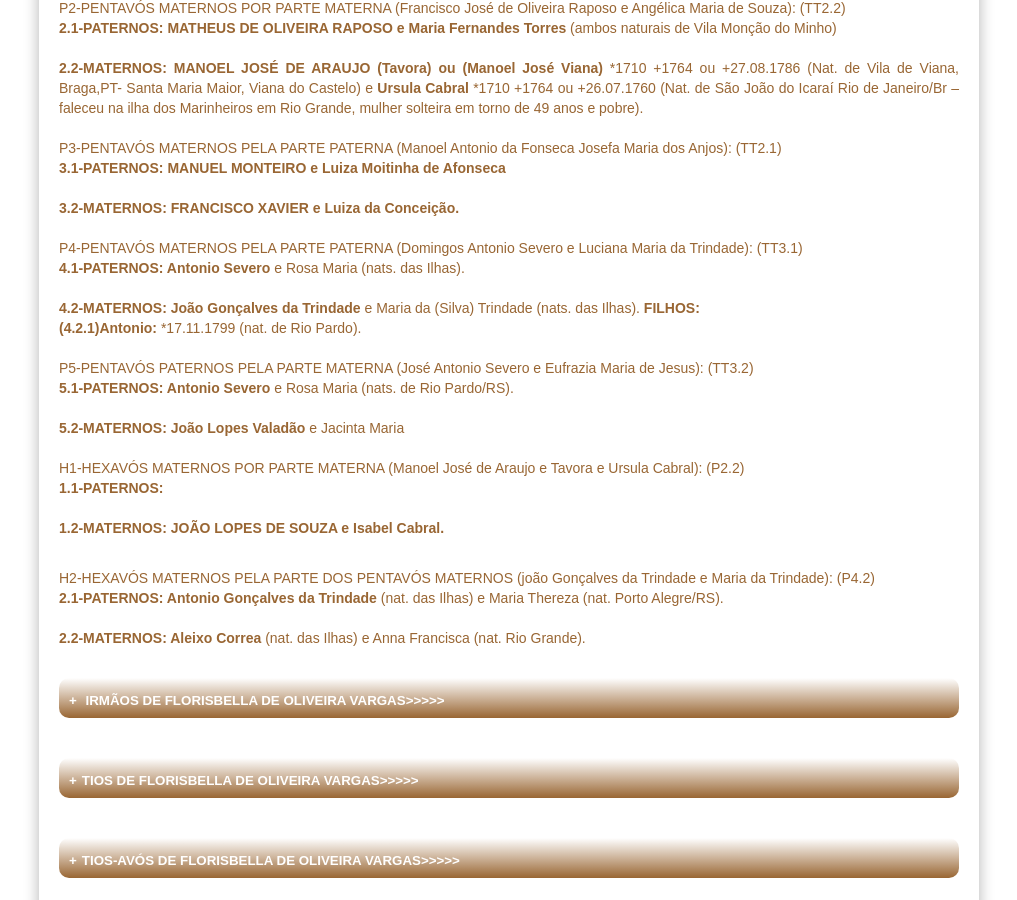
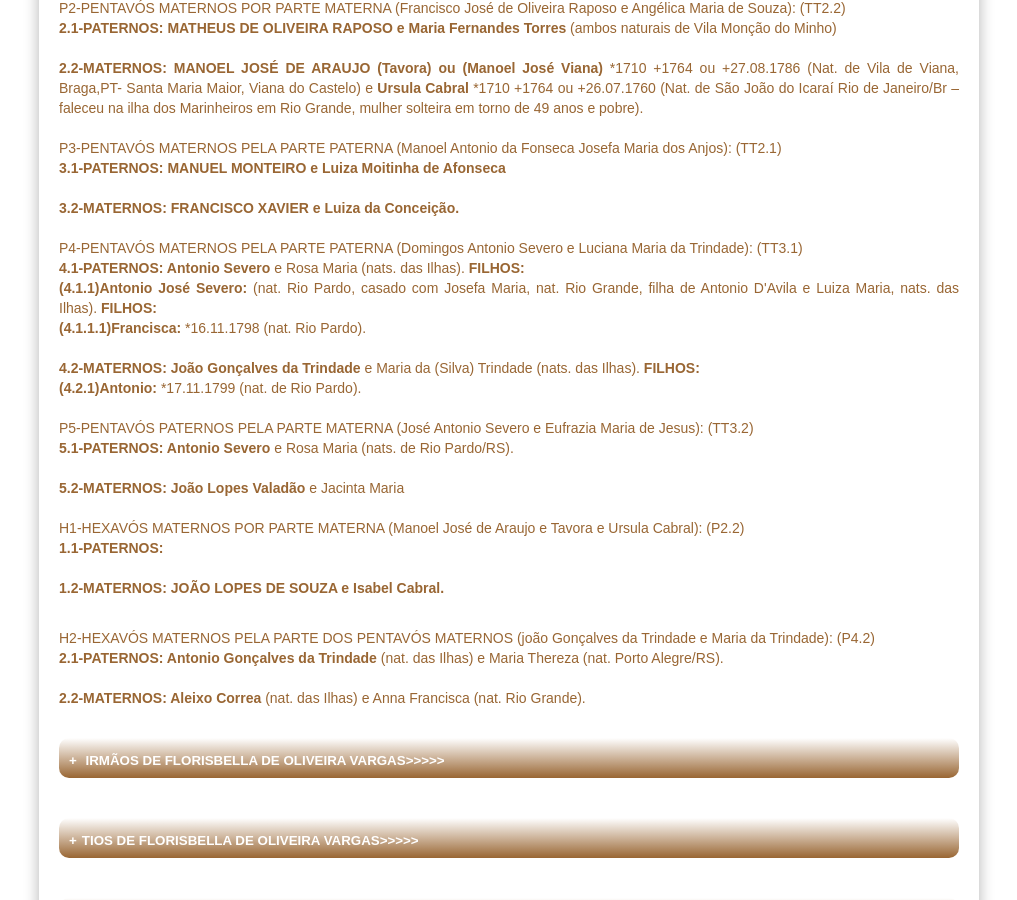
Before and after one commit to claudiovargas1955/claudiovargas1955.github.io, a Jekyll site: the page built from _pages/arvore-genealogica-de-costados-de-florisbella.html, in a window 1280 px wide and 900 px high, scrolled down 2241 px. Shown: the whole window, without its empty margins (131-1148 px from the left). Built offline with Jekyll 4.4.1, drawn with Linux system fonts in a browser that asks for light colours; some web fonts are replaced.

Commit message:
Update arvore-genealogica-de-costados-de-florisbella.html

```diff
--- a/_pages/arvore-genealogica-de-costados-de-florisbella.html
+++ b/_pages/arvore-genealogica-de-costados-de-florisbella.html
@@ -509,7 +509,10 @@ TT.3-TETRAVÓS MATERNOS PELA PARTE PATERNA (João Antonio Severo e Firmina Maria
  <b>3.2-MATERNOS: FRANCISCO XAVIER e Luiza da Conceição.</b><br/><br/>
 
 P4-PENTAVÓS MATERNOS PELA PARTE PATERNA (Domingos Antonio Severo e Luciana Maria da Trindade): (TT3.1) <br>
-<b>4.1-PATERNOS: Antonio Severo </b> e Rosa Maria (nats. das Ilhas).<br><br>
+<b>4.1-PATERNOS: Antonio Severo </b> e Rosa Maria (nats. das Ilhas). <b>FILHOS:</b><br>
+<b>(4.1.1)Antonio José Severo: </b>(nat. Rio Pardo, casado com Josefa Maria, nat. Rio Grande, filha de Antonio D'Avila e Luiza Maria,
+nats. das Ilhas). <b>FILHOS:</b><br>
+<b>(4.1.1.1)Francisca: </b>*16.11.1798 (nat. Rio Pardo). <br><br>
 
 <b>4.2-MATERNOS: João Gonçalves da Trindade </b>e Maria da (Silva) Trindade (nats. das Ilhas). <b>FILHOS: </b><br>
 <b>(4.2.1)Antonio: </b>*17.11.1799 (nat. de Rio Pardo).<br><br>
```
